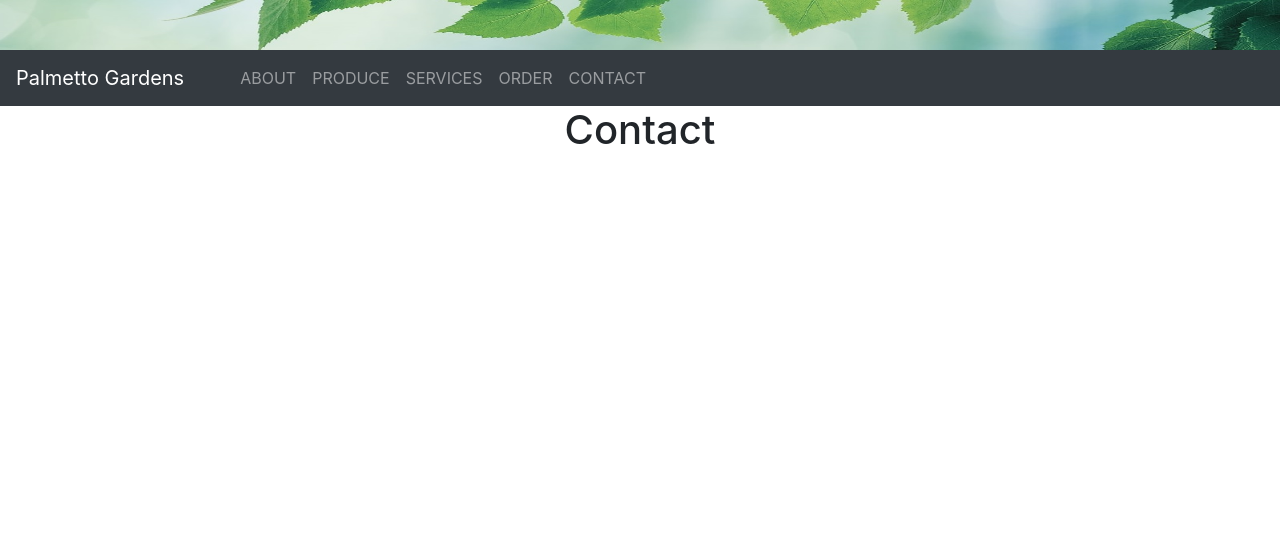
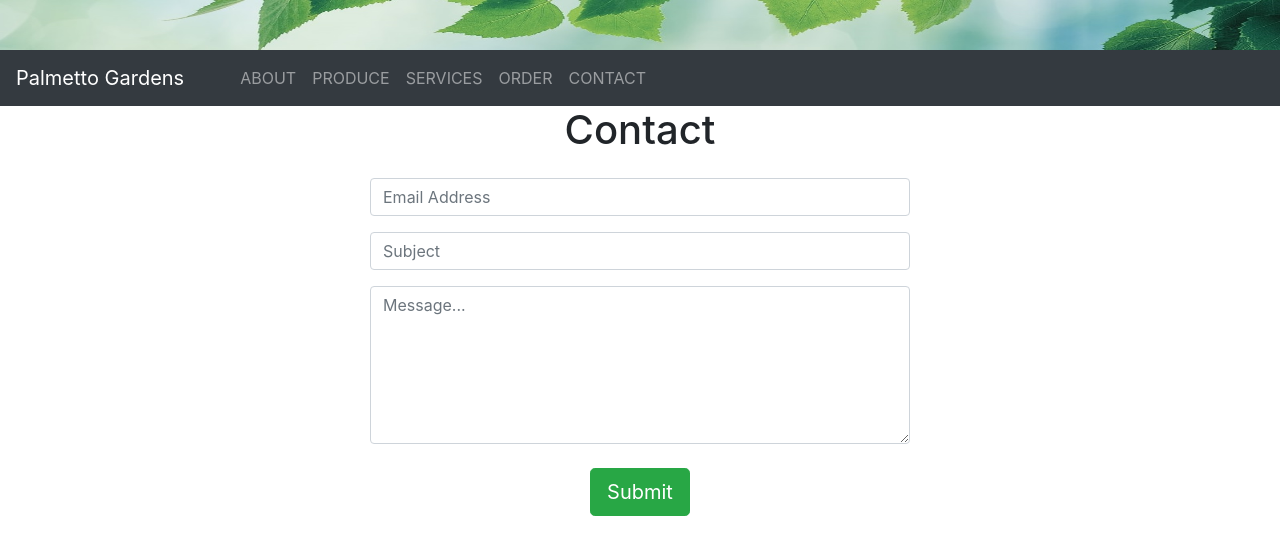
Before and after one commit to vtchris/palmetto_gardens, a React (Create React App) app in the folder client/: page /contact in a window 1280 px wide. Shown: the top 554 px of the page. Built offline with nearby package versions, Linux system fonts and the light colour scheme.

Commit message:
Contact page submits to email

```diff
--- a/client/src/pages/Contact.jsx
+++ b/client/src/pages/Contact.jsx
@@ -5,18 +5,61 @@ class Contact extends Component {
   state = {};
   componentDidMount() {
     let emailOptions = {
-      to: 'vtchris@hotmail.com'
+      to: "vtchris@hotmail.com",
 
-      ,subject: 'This is from contact1'
-      ,text: 'this email is sent from the contact page1.'
-    }
+      subject: "This is from contact1",
+      text: "this email is sent from the contact page1.",
+    };
     //API.postEmail(emailOptions);
+  }
+  handleOnChange = (e) => {
+    let newState = this.state;
 
-  }
+    console.log(e.currentTarget)
+    newState[e.currentTarget.name] = e.currentTarget.value;
+
+    console.log(newState)
+
+    this.setState(newState);
+  };
+  handleSubmit = (e) => {
+    e.preventDefault();
+    API.postEmail(this.state);
+  };
   render() {
     return (
       <>
         <h1>Contact</h1>
+        <main className="container mt-4">
+          <div className="row">
+            <div className="col-md-6 col-12 offset-md-3">
+              <form>
+                <input
+                  name="to"
+                  type="text"
+                  className="form-control mb-3"
+                  placeholder="Email Address"
+                  onChange={this.handleOnChange}
+                ></input>
+                <input
+                  name="subject"
+                  type="text"
+                  className="form-control mb-3"
+                  placeholder="Subject"
+                  onChange={this.handleOnChange}
+                ></input>
+                <textarea
+                  name="text"
+                  className="form-control mb-4"
+                  rows="6"
+                  placeholder="Message..."
+                  onChange={this.handleOnChange}
+                ></textarea>
+                <button className="btn btn-lg btn-success" onClick={this.handleSubmit}>Submit</button>
+              </form>
+            </div>
+          </div>
+        </main>
       </>
     );
   }
```
